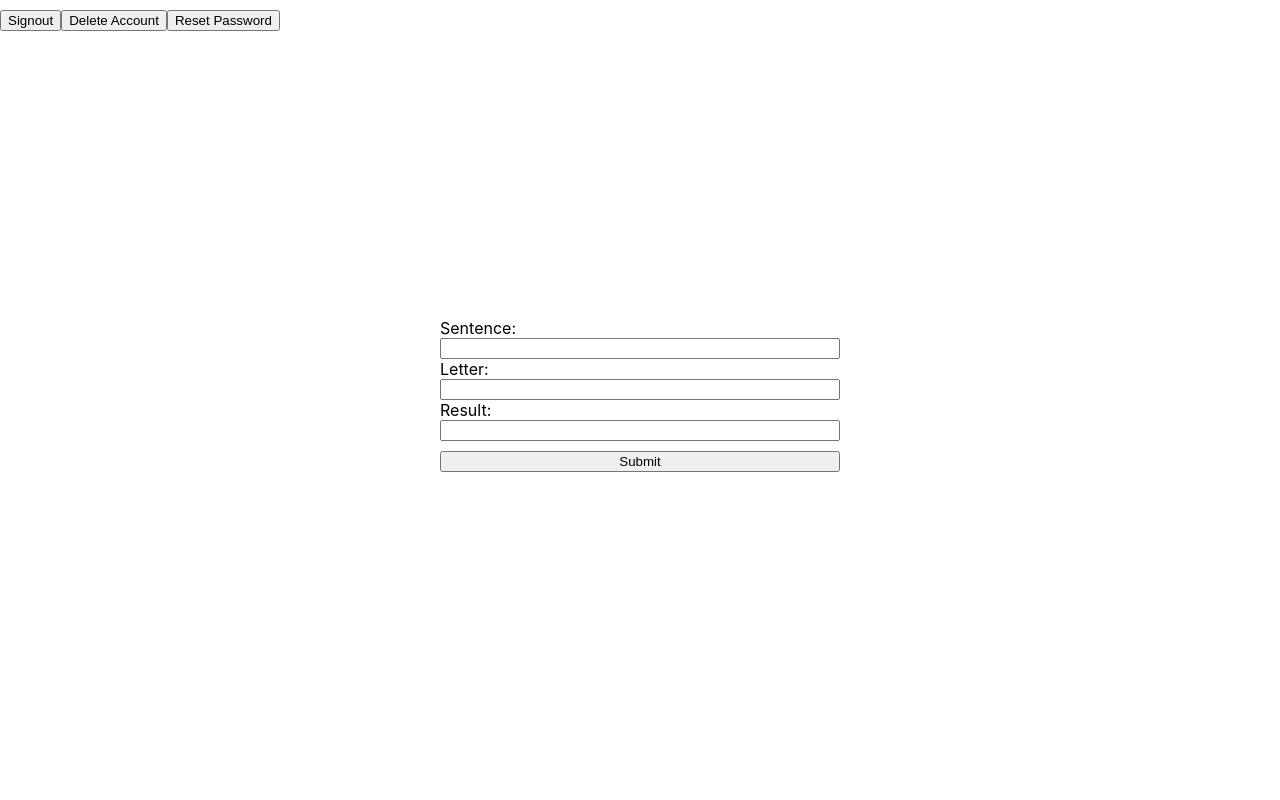
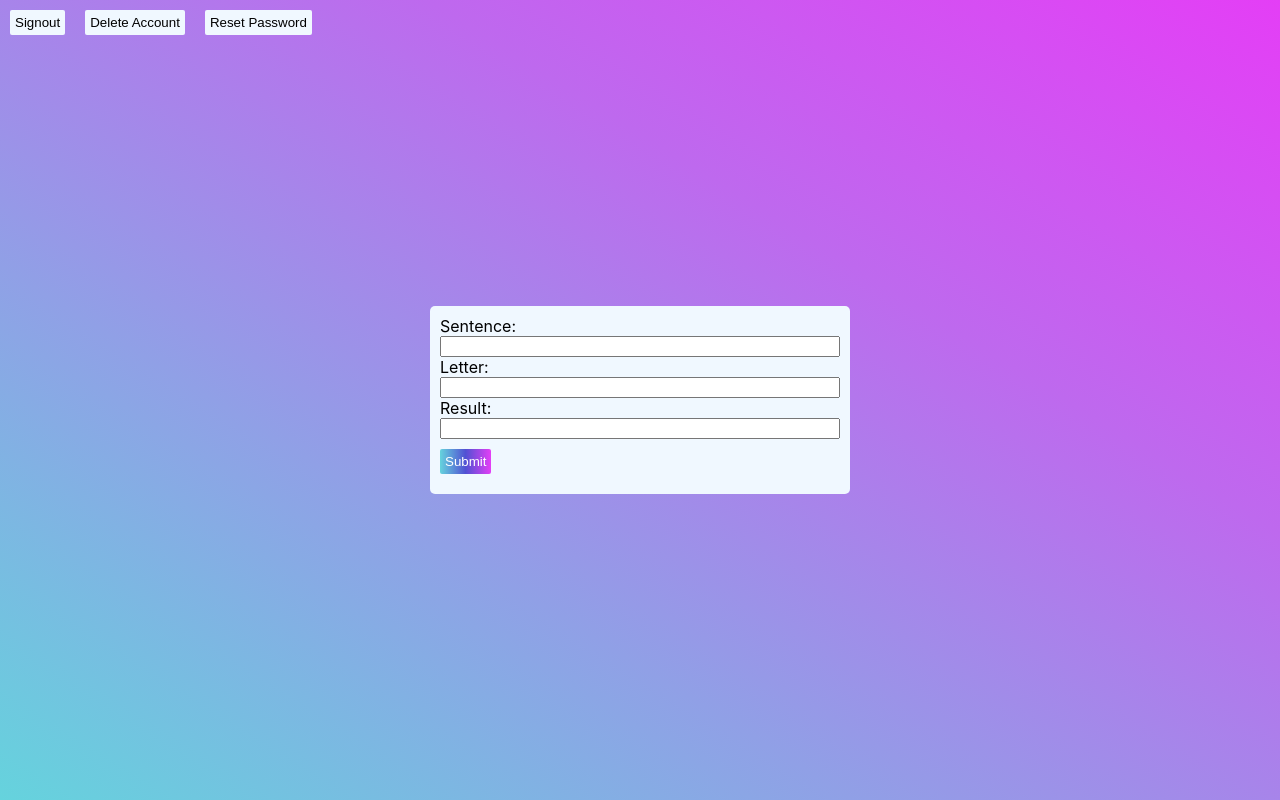
Before and after one commit to SamirKaushik/bwi_task, a React (Create React App) app: page /home in a window 1280 px wide. Built offline with nearby package versions, Linux system fonts and the light colour scheme; no server answers; sample sign-in values are in the browser's storage.

Commit message:
a bit of css added

```diff
--- a/src/components/Home.js
+++ b/src/components/Home.js
@@ -67,9 +67,9 @@ const Home = () => {
                 <button onClick={findResult}>Submit</button>
 
             </div>
-            <button onClick={() => auth.signOut()}>Signout</button>
-            <button onClick={deleteAccount}>Delete Account</button>
-            <button onClick={resetPassword}>Reset Password</button>
+            <button className="top" id="blue" onClick={() => auth.signOut()}>Signout</button>
+            <button className="top" id="red" onClick={deleteAccount}>Delete Account</button>
+            <button className="top" id="green" onClick={resetPassword}>Reset Password</button>
             <ToastContainer></ToastContainer>
         </>
     );
--- a/src/components/Signin.js
+++ b/src/components/Signin.js
@@ -76,7 +76,7 @@ const Signin = () => {
 
                 {register?<button type="submit" onClick={signUp}>Submit</button>:<button type="submit" onClick={signIn}>Submit</button>}
 
-                {register || <div onClick={()=>setRegister(true)} style={{ cursor: 'pointer', fontWeight: "bolder" }}>Sign Up for a new account</div>}
+                {register || <div onClick={()=>setRegister(true)} className="signup">Sign Up for a new account</div>}
 
             </form>
             <ToastContainer />
--- a/src/index.css
+++ b/src/index.css
@@ -5,6 +5,8 @@ body {
     sans-serif;
   -webkit-font-smoothing: antialiased;
   -moz-osx-font-smoothing: grayscale;
+  background: linear-gradient(to top right,rgb(101,211,221),rgb(144,160,230),rgb(190,105,238),rgb(228,62,246));
+  min-height: 100vh;
 }
 
 code {
@@ -22,7 +24,43 @@ code {
   top: 50%;
   left: 50%;
   transform: translate(-50%,-50%);
+  background-color: aliceblue;
+  border-radius: 5px;
 }
 button{
+  padding: 5px;
+  color: white;
+  background:linear-gradient(to right,rgb(101,211,221),rgb(81, 81, 211),rgb(228,62,246));
+  border: none;
+  width: fit-content;
+  border-radius: 2px;
   margin: 10px 0px;
+  cursor: pointer;
 }
+button.top{
+  background: aliceblue;
+  color: black;
+  margin: 10px;
+  transition: background-color 0.5s;
+}
+#blue:hover{
+  color: white;
+  background-color: rgb(78, 138, 249);
+}
+#red:hover{
+  color: white;
+  background-color: rgb(255, 19, 19);
+}
+#green:hover{
+  color: white;
+  background-color: rgb(62, 196, 62);
+}
+.signup{
+  cursor: pointer;
+  color:rgb(0, 183, 255);
+  font-weight: 500;
+  transition: color 0.5s ;
+}
+.signup:hover{
+  color:rgb(158, 20, 158);
+}
```
